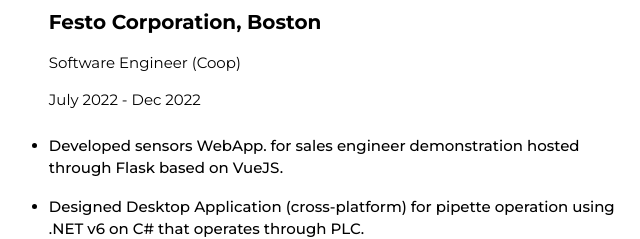
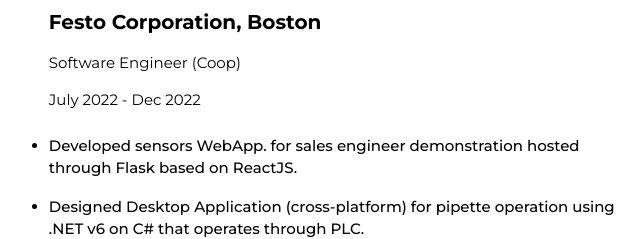
Before and after one commit to goutham-6699/goutham-6699.github.io, a plain HTML site: page index.html in a window 1280 px wide. Shown: the part 1202-1441 px from the top of the page, 464-1104 px from the left. Drawn offline with nearby package versions, Linux system fonts and the light colour scheme.

Commit message:
Update index.html

```diff
--- a/index.html
+++ b/index.html
@@ -120,7 +120,7 @@
                 <p> Software Engineer (Coop) </p>
                 <p>July 2022 - Dec 2022</p>
                 <ul class="w3-ul" style="font-weight: 500;">
-                  <li>Developed sensors WebApp. for sales engineer demonstration hosted through Flask based on VueJS.</li>
+                  <li>Developed sensors WebApp. for sales engineer demonstration hosted through Flask based on ReactJS.</li>
                   <li>Designed Desktop Application (cross-platform) for pipette operation using .NET v6 on C# that operates through PLC.</li>
                   <li>Authored python automation designed to move the gantry based on user selection and integrate pipette functions.</li>
                   <li>Automated excel spreadsheets of (100k+) scale measurements to visualize the numbers and plot them according to the CV range.</li>
```
